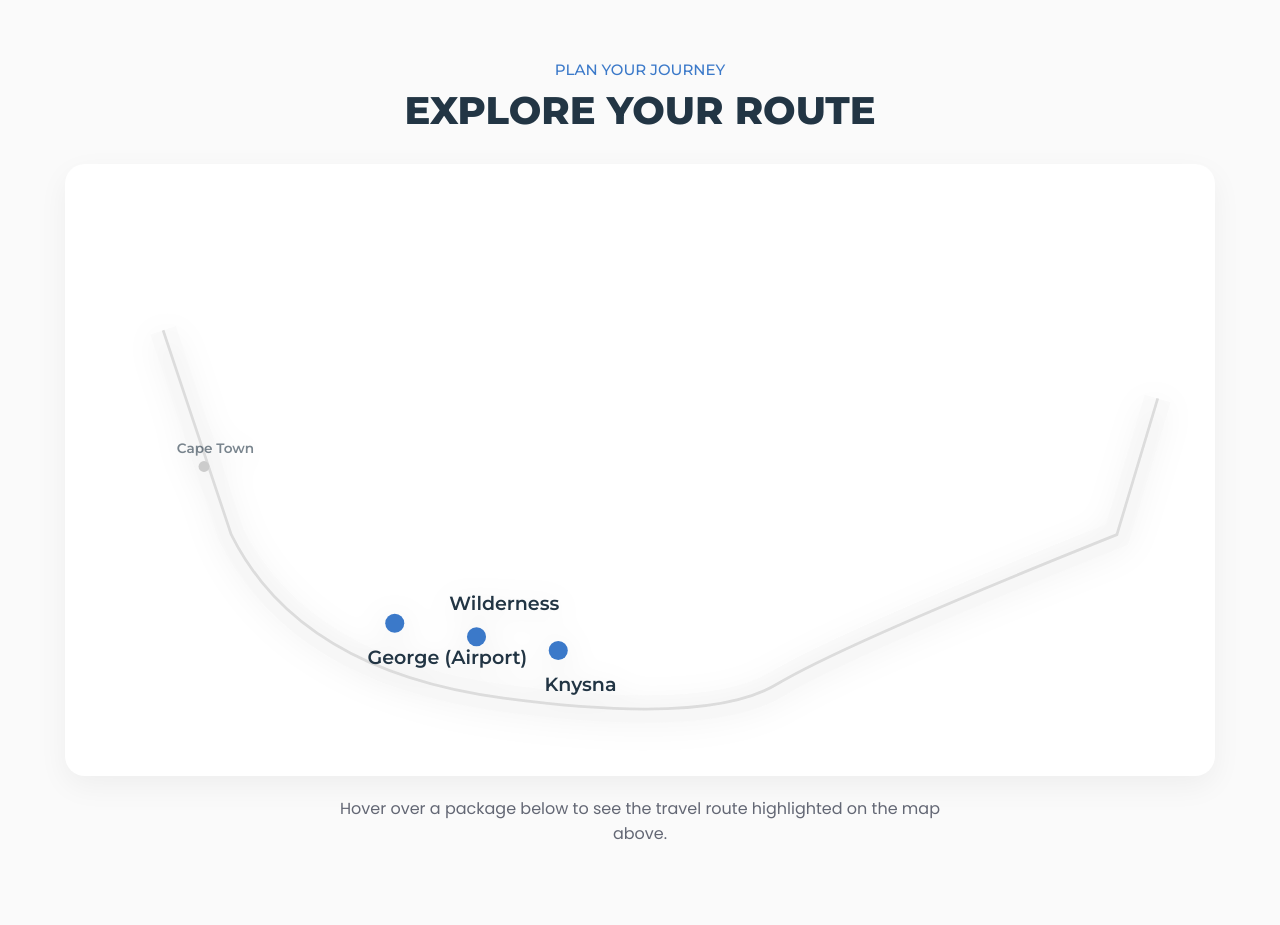
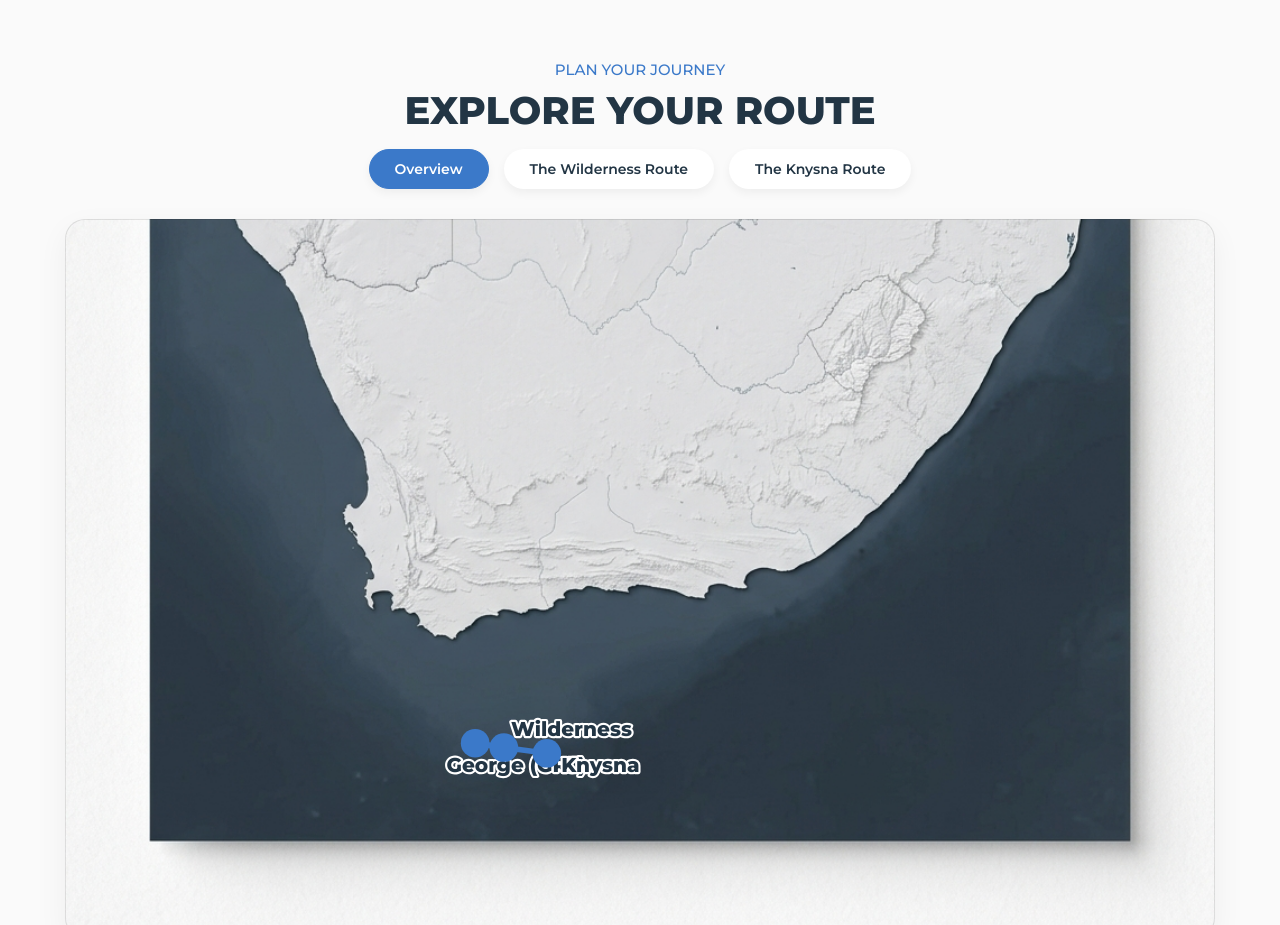
Before and after one commit to floragel/garden-route, a plain HTML site: page index.html in a window 1280 px wide. Shown: the part 800-1725 px from the top of the page. Drawn offline with nearby package versions, Linux system fonts and the light colour scheme.

Commit message:
Final Map Overhaul: Real map background and manual route selector

```diff
--- a/assets/css/style.css
+++ b/assets/css/style.css
@@ -1716,3 +1716,69 @@ body { background: var(--white); }
   font-size: 13px;
   color: var(--bright-navy-blue);
 }
+
+/*-----------------------------------*\
+  #MAP REALISM & SELECTOR
+\*-----------------------------------*/
+
+.map-container {
+  position: relative;
+  background-image: url('../images/map-bg.png');
+  background-size: cover;
+  background-position: center bottom;
+  aspect-ratio: 8 / 5;
+  padding: 0;
+  overflow: hidden;
+  border: 1px solid rgba(0,0,0,0.1);
+}
+
+.route-map {
+  position: absolute;
+  top: 0;
+  left: 0;
+  width: 100%;
+  height: 100%;
+  pointer-events: none;
+}
+
+.route-selector {
+  display: flex;
+  justify-content: center;
+  gap: 15px;
+  margin-bottom: 25px;
+  flex-wrap: wrap;
+}
+
+.route-btn {
+  background: var(--white);
+  color: var(--gunmetal);
+  font-family: var(--ff-montserrat);
+  font-size: 14px;
+  font-weight: var(--fw-600);
+  padding: 10px 25px;
+  border-radius: 50px;
+  box-shadow: 0 4px 10px rgba(0,0,0,0.05);
+  transition: all 0.3s ease;
+  border: 1px solid transparent;
+}
+
+.route-btn:hover {
+  transform: translateY(-2px);
+  box-shadow: 0 6px 15px rgba(0,0,0,0.1);
+}
+
+.route-btn.active {
+  background: var(--bright-navy-blue);
+  color: var(--white);
+  border-color: var(--bright-navy-blue);
+}
+
+.marker-label {
+  paint-order: stroke;
+  stroke: var(--white);
+  stroke-width: 3px;
+  stroke-linecap: round;
+  stroke-linejoin: round;
+  font-weight: 800;
+  fill: var(--gunmetal);
+}
--- a/assets/js/script.js
+++ b/assets/js/script.js
@@ -109,41 +109,51 @@ window.addEventListener("load", reveal);
 
 
 /**
- * Interactive Map Logic - Route Highlighting
+ * Manual Route Selection Logic
  */
-const packageCards = document.querySelectorAll(".package-card");
+const routeBtns = document.querySelectorAll(".route-btn");
 const mapPaths = document.querySelectorAll(".map-path");
 const mapMarkers = document.querySelectorAll(".map-marker");
 
-packageCards.forEach(card => {
-  card.addEventListener("mouseenter", function() {
-    const routeId = this.getAttribute("data-route-id");
-    const activePath = document.querySelector(`#route-${routeId}`);
+const updateRoute = function(routeId) {
+  // Update Buttons
+  routeBtns.forEach(btn => {
+    if (btn.getAttribute("data-route") === routeId) {
+      btn.classList.add("active");
+    } else {
+      btn.classList.remove("active");
+    }
+  });
 
-    // Deactivate all paths
-    mapPaths.forEach(path => path.classList.remove("active"));
+  // Update Paths
+  mapPaths.forEach(path => {
+    path.classList.remove("active");
+    if (routeId === "all" || path.id === `route-${routeId}`) {
+      path.classList.add("active");
+    }
+  });
 
-    // Activate target path
-    if (activePath) activePath.classList.add("active");
-
-    // Highlight relevant markers
+  // Update Markers
   mapMarkers.forEach(marker => {
     const place = marker.getAttribute("data-place");
     marker.classList.remove("highlight");
 
-      if (routeId === "wilderness" && (place === "George" || place === "Wilderness")) {
-        marker.classList.add("highlight");
-      } else if (routeId === "knysna" && (place === "George" || place === "Wilderness" || place === "Knysna")) {
+    if (routeId === "all" ||
+       (routeId === "wilderness" && (place === "George" || place === "Wilderness")) ||
+       (routeId === "knysna" && (place === "George" || place === "Wilderness" || place === "Knysna"))) {
       marker.classList.add("highlight");
     }
   });
+}
+
+routeBtns.forEach(btn => {
+  btn.addEventListener("click", function() {
+    updateRoute(this.getAttribute("data-route"));
+  });
 });
 
-  card.addEventListener("mouseleave", function() {
-    mapPaths.forEach(path => path.classList.remove("active"));
-    mapMarkers.forEach(marker => marker.classList.remove("highlight"));
-  });
-});
+// Initialize with Overview
+window.addEventListener("load", () => updateRoute("all"));
 
 
 /**
--- a/index.html
+++ b/index.html
@@ -141,35 +141,32 @@
           <p class="section-subtitle">Plan Your Journey</p>
           <h2 class="h2 section-title">Explore Your Route</h2>
 
+          <div class="route-selector">
+            <button class="route-btn active" data-route="all">Overview</button>
+            <button class="route-btn" data-route="wilderness">The Wilderness Route</button>
+            <button class="route-btn" data-route="knysna">The Knysna Route</button>
+          </div>
+
           <div class="map-container">
-            <svg viewBox="0 0 800 400" class="route-map" id="garden-route-svg">
-              <!-- South Africa Coastal Silhouette -->
-              <path d="M 50 100 L 100 250 Q 150 350 300 370 T 500 360 T 750 250 L 780 150" fill="none" stroke="#f0f0f0" stroke-width="20" opacity="0.3" />
-              <path d="M 50 100 L 100 250 Q 150 350 300 370 T 500 360 T 750 250 L 780 150" fill="none" stroke="#dcdcdc" stroke-width="2" />
-
+            <svg viewBox="0 0 800 500" class="route-map" id="garden-route-svg">
               <!-- Route Paths (Animated) -->
-              <path id="route-wilderness" class="map-path" d="M 220 315 L 280 325" fill="none" stroke="var(--bright-navy-blue)" stroke-width="4" stroke-linecap="round" />
-              <path id="route-knysna" class="map-path" d="M 220 315 L 280 325 L 340 335" fill="none" stroke="var(--bright-navy-blue)" stroke-width="4" stroke-linecap="round" />
+              <path id="route-wilderness" class="map-path" d="M 285 365 L 305 368" fill="none" stroke="var(--bright-navy-blue)" stroke-width="4" stroke-linecap="round" />
+              <path id="route-knysna" class="map-path" d="M 285 365 L 305 368 L 335 372" fill="none" stroke="var(--bright-navy-blue)" stroke-width="4" stroke-linecap="round" />
 
               <!-- Map Points (The "Pauses") -->
-              <g class="map-marker" data-place="Cape Town">
-                <circle cx="80" cy="200" r="4" fill="#ccc" />
-                <text x="60" y="190" class="marker-label" style="font-size: 10px; opacity: 0.6;">Cape Town</text>
-              </g>
-
               <g class="map-marker" data-place="George">
-                <circle cx="220" cy="315" r="7" fill="var(--bright-navy-blue)" />
-                <text x="200" y="345" class="marker-label">George (Airport)</text>
+                <circle cx="285" cy="365" r="5" fill="var(--bright-navy-blue)" />
+                <text x="265" y="385" class="marker-label">George (GRJ)</text>
               </g>
 
               <g class="map-marker" data-place="Wilderness">
-                <circle cx="280" cy="325" r="7" fill="var(--bright-navy-blue)" />
-                <text x="260" y="305" class="marker-label">Wilderness</text>
+                <circle cx="305" cy="368" r="5" fill="var(--bright-navy-blue)" />
+                <text x="310" y="360" class="marker-label">Wilderness</text>
               </g>
 
               <g class="map-marker" data-place="Knysna">
-                <circle cx="340" cy="335" r="7" fill="var(--bright-navy-blue)" />
-                <text x="330" y="365" class="marker-label">Knysna</text>
+                <circle cx="335" cy="372" r="5" fill="var(--bright-navy-blue)" />
+                <text x="345" y="385" class="marker-label">Knysna</text>
               </g>
             </svg>
           </div>
```
Also changed, not shown: assets/images/map-bg.png (added). Lines whose indentation alone changed are shown as unchanged.
